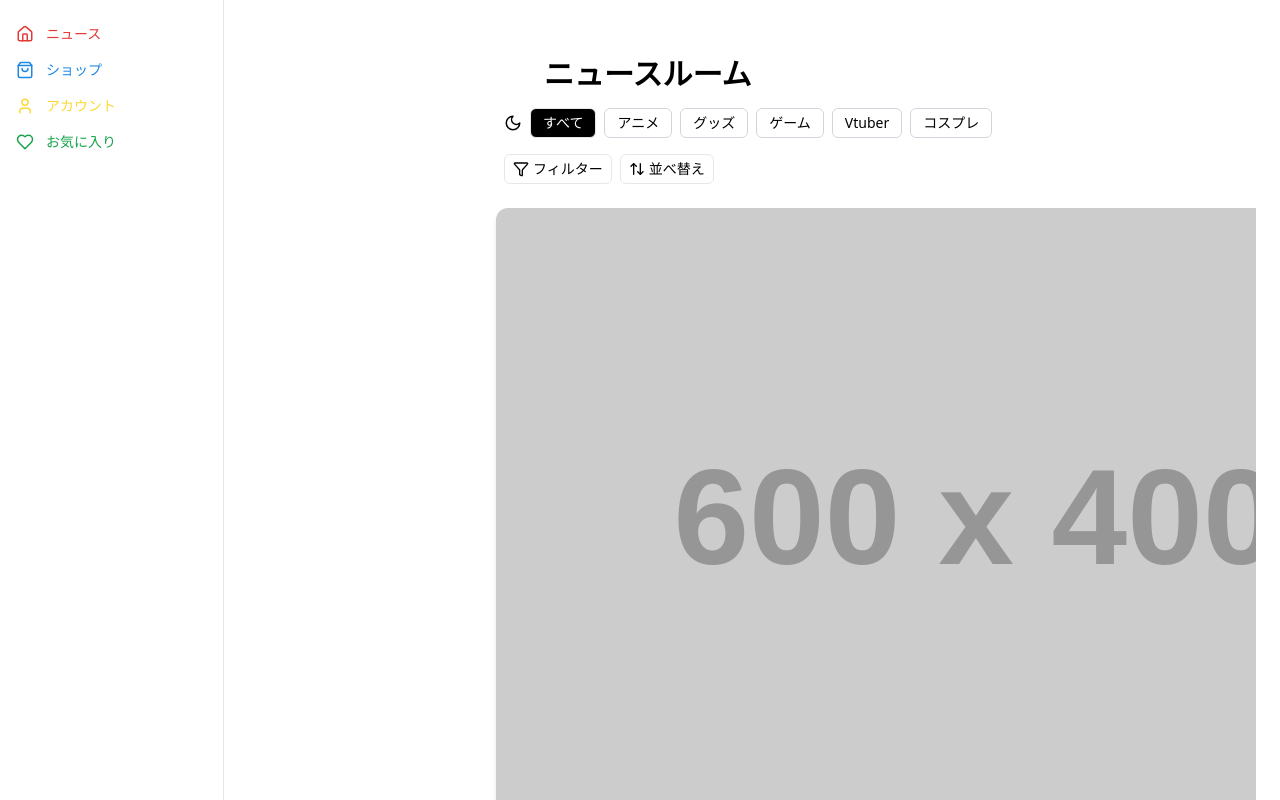
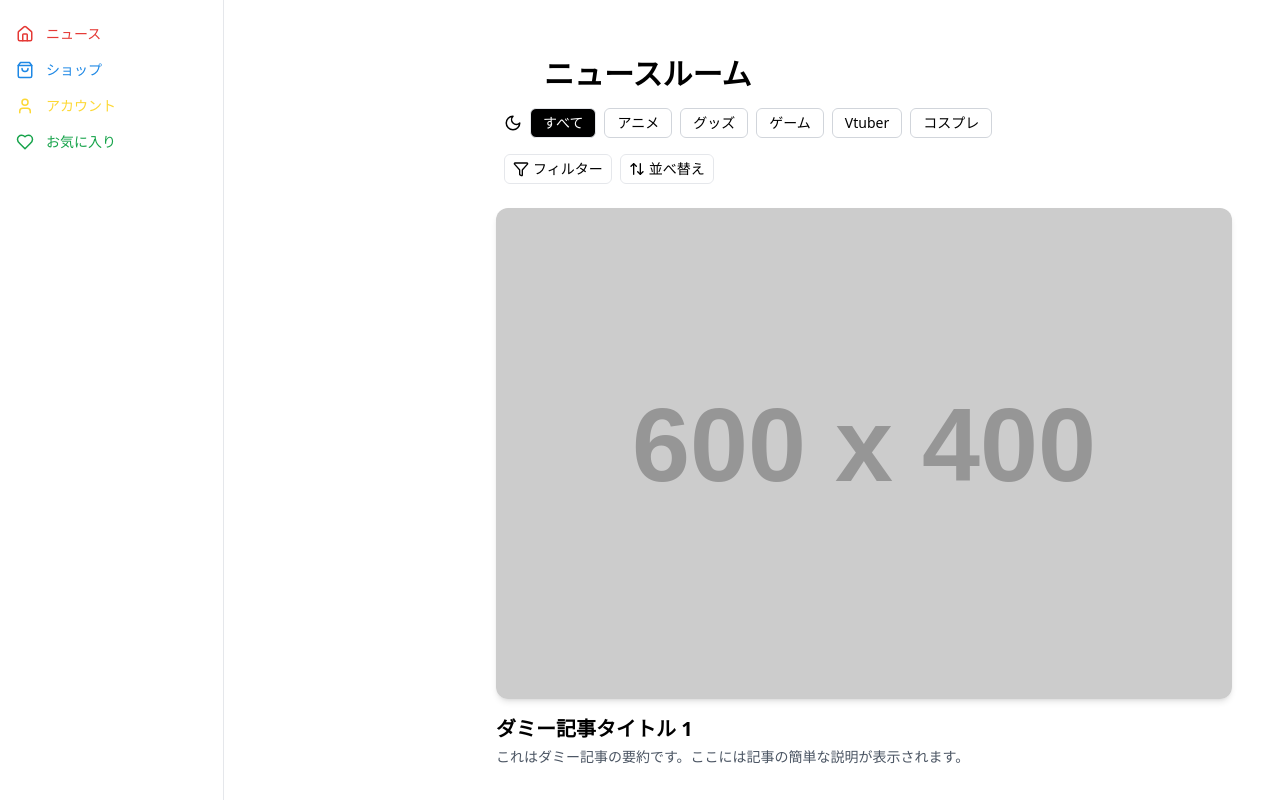
Before and after one commit to GreatGeneralX/anime-news-ui, a React (Vite) app: page / in a window 1280 px wide. Built offline with nearby package versions, Linux system fonts and the light colour scheme.

Commit message:
💅 CSS再適用＆美しさを取り戻す

```diff
--- a/src/pages/HomePage.tsx
+++ b/src/pages/HomePage.tsx
@@ -90,7 +90,7 @@ export default function App() {
       </aside>
 
       {/* メイン */}
-      <main className="ml-0 sm:ml-56 h-full overflow-y-auto px-6 py-6 w-full">
+      <main className="ml-0 sm:ml-56 h-full overflow-y-auto px-6 py-6 max-w-screen-xl mx-auto">
 
         <header className="mb-6 sm:pl-2">
           <h1 className="text-3xl font-bold mb-4 sm:pl-10 sm:mt-2 mt-14 sm:mt-0">ニュースルーム</h1>
```
